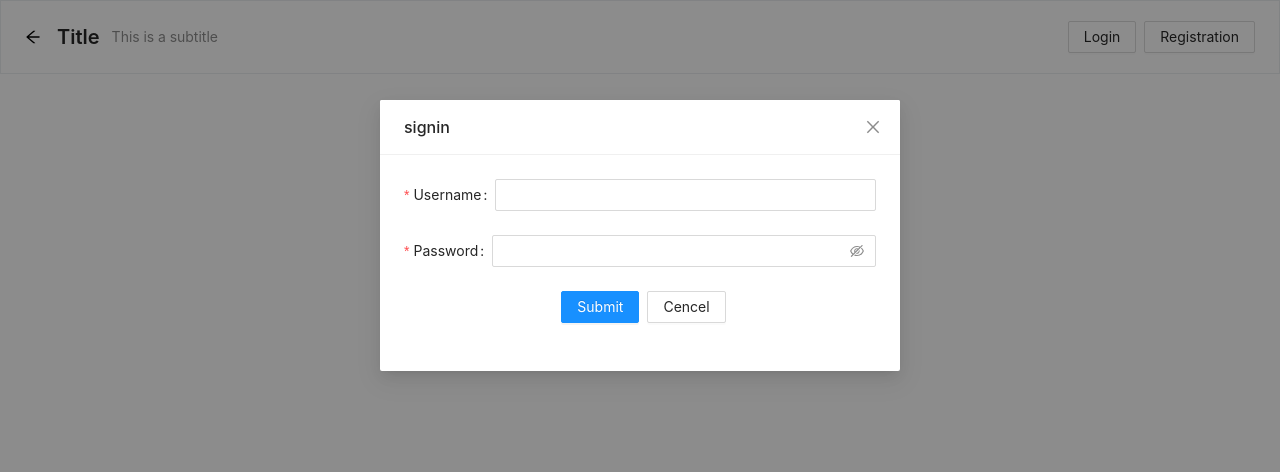
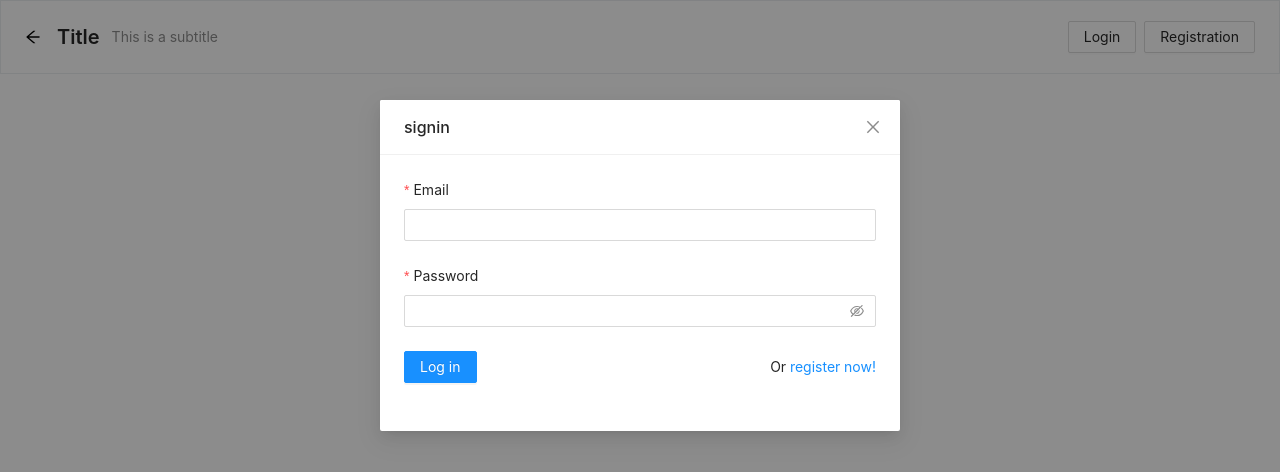
Before and after one commit to dilovskyi/books-library, a React (Create React App) app in the folder client/: page / in a window 1280 px wide. Both pictures are taken after a click on the button "Login". Shown: the top 472 px of the page. Built offline with nearby package versions, Linux system fonts and the light colour scheme.

Commit message:
Added a choice of login or registration

```diff
--- a/client/src/components/AuthModal/AuthForm/AuthForm.js
+++ b/client/src/components/AuthModal/AuthForm/AuthForm.js
@@ -1,11 +1,13 @@
-import { Form, Input, Button, Checkbox, Space } from "antd";
-
 import { useContext } from "react";
 import { AuthModalContext } from "../../../hoc/AppContext";
 
-function AuthForm() {
+import styles from "./AuthForm.module.scss";
+import { Form, Input, Button, Select } from "antd";
+const { Option } = Select;
+
+function SingInForm() {
   // Set modal state.isOpen = false on click Cencel button
-  const { dispatch } = useContext(AuthModalContext);
+  const { state, dispatch } = useContext(AuthModalContext);
 
   const onFinish = (values) => {
     console.log("Success:", values);
@@ -17,25 +19,75 @@ function AuthForm() {
 
   return (
     <Form
-      name="basic"
+      layout="vertical"
+      name="authForm"
+      className="login-form"
       initialValues={{
         remember: true,
       }}
       onFinish={onFinish}
       onFinishFailed={onFinishFailed}
       autoComplete="off">
+      {state.modalType === "signup" ? (
+        <>
+          <Form.Item
+            name="gender"
+            label="Gender"
+            rules={[
+              {
+                required: true,
+              },
+            ]}>
+            <Select
+              placeholder="Select a option and change input text above"
+              onChange={(e) => console.log(e.target.value)}
+              allowClear>
+              <Option value="male">male</Option>
+              <Option value="female">female</Option>
+              <Option value="other">other</Option>
+            </Select>
+          </Form.Item>
+          <Form.Item
+            noStyle
+            shouldUpdate={(prevValues, currentValues) =>
+              prevValues.gender !== currentValues.gender
+            }>
+            {({ getFieldValue }) =>
+              getFieldValue("gender") === "other" ? (
+                <Form.Item
+                  name="customizeGender"
+                  label="Customize Gender"
+                  rules={[
+                    {
+                      required: true,
+                    },
+                  ]}>
+                  <Input />
+                </Form.Item>
+              ) : null
+            }
+          </Form.Item>
+        </>
+      ) : null}
+      {state.modalType === "signup" && (
+        <Form.Item
+          label="Username"
+          name="username"
+          rules={[{ required: true, message: "Please input your username!" }]}>
+          <Input />
+        </Form.Item>
+      )}
       <Form.Item
-        label="Username"
-        name="username"
+        label="Email"
+        name="email"
         rules={[
           {
             required: true,
-            message: "Please input your username!",
+            message: "Please input your mail!",
           },
         ]}>
         <Input />
       </Form.Item>
-
       <Form.Item
         label="Password"
         name="password"
@@ -47,23 +99,42 @@ function AuthForm() {
         ]}>
         <Input.Password />
       </Form.Item>
-
-      <Form.Item
-        wrapperCol={{
-          offset: 8,
-          span: 16,
-        }}>
-        <Space>
-          <Button type="primary" htmlType="submit">
-            Submit
+      {state.modalType === "signup" && (
+        <Form.Item
+          label="Confirm password"
+          name="confirm-password"
+          rules={[
+            {
+              required: true,
+              message: "Please confirm your password!",
+            },
+          ]}>
+          <Input.Password />
+        </Form.Item>
+      )}
+      <Form.Item>
+        <div className={styles.confirmAuth}>
+          <Button
+            type="primary"
+            htmlType="submit"
+            className="login-form-button">
+            {state.modalType === "signin" ? "Log in" : "Register"}
           </Button>
-          <Button htmlType="button" onClick={() => dispatch({ type: "close" })}>
-            Cencel
-          </Button>
-        </Space>
+          <span>
+            Or{" "}
+            <a
+              href="!"
+              onClick={(e) => {
+                e.preventDefault();
+                dispatch({ type: "toggleModalType" });
+              }}>
+              {state.modalType === "signin" ? "register now!" : "log in!"}
+            </a>
+          </span>
+        </div>
       </Form.Item>
     </Form>
   );
 }
 
-export default AuthForm;
+export default SingInForm;
--- a/client/src/components/AuthModal/AuthForm/AuthForm.module.scss
+++ b/client/src/components/AuthModal/AuthForm/AuthForm.module.scss
@@ -0,0 +1,5 @@
+.confirmAuth {
+  display: flex;
+  justify-content: space-between;
+  align-items: center;
+}
--- a/client/src/components/AuthModal/AuthModal.js
+++ b/client/src/components/AuthModal/AuthModal.js
@@ -3,12 +3,12 @@ import { Modal } from "antd";
 import { useContext } from "react";
 import { AuthModalContext } from "../../hoc/AppContext";
 
-import AuthForm from "./AuthForm/AuthForm";
+import SingInForm from "./AuthForm/AuthForm";
 
 function AuthModal() {
   const { state, dispatch } = useContext(AuthModalContext);
 
-  const closeHandler = () => dispatch({ type: "close" });
+  const closeHandler = () => dispatch({ type: "closeModal" });
 
   return (
     <>
@@ -19,9 +19,8 @@ function AuthModal() {
         okText="Submit"
         onCancel={closeHandler}
         footer={null}
-        //TODO:
         destroyOnClose>
-        <AuthForm />
+        <SingInForm />
       </Modal>
     </>
   );
--- a/client/src/components/Header/Header.js
+++ b/client/src/components/Header/Header.js
@@ -8,7 +8,7 @@ function Header() {
   const { dispatch } = useContext(AuthModalContext);
 
   const openModalHandeler = (modalType) =>
-    dispatch({ type: "open", modalType: modalType });
+    dispatch({ type: "openModal", modalType: modalType });
 
   return (
     <PageHeader
--- a/client/src/reducers/authModalReducer.js
+++ b/client/src/reducers/authModalReducer.js
@@ -2,10 +2,18 @@ export const authModalInitialState = { isOpen: false, modalType: "signup" };
 
 export function authModalReducer(state, action) {
   switch (action.type) {
-    case "open":
+    case "openModal":
       return { isOpen: true, modalType: action.modalType };
-    case "close":
+    case "closeModal":
       return { ...state, isOpen: false };
+    case "toggleModalType":
+      let modalType = state.modalType;
+      if (modalType === "signup") {
+        modalType = "signin";
+      } else {
+        modalType = "signup";
+      }
+      return { ...state, modalType: modalType };
     default:
       throw new Error();
   }
```
